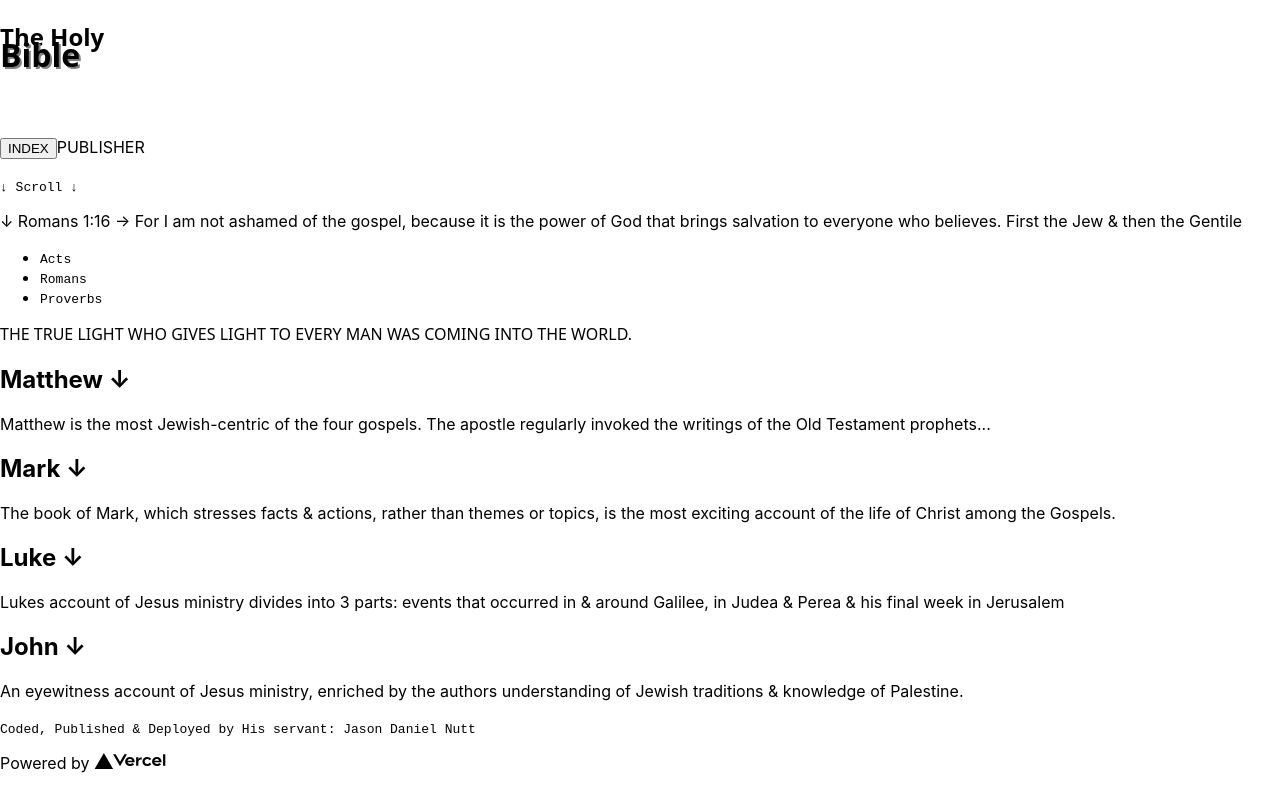
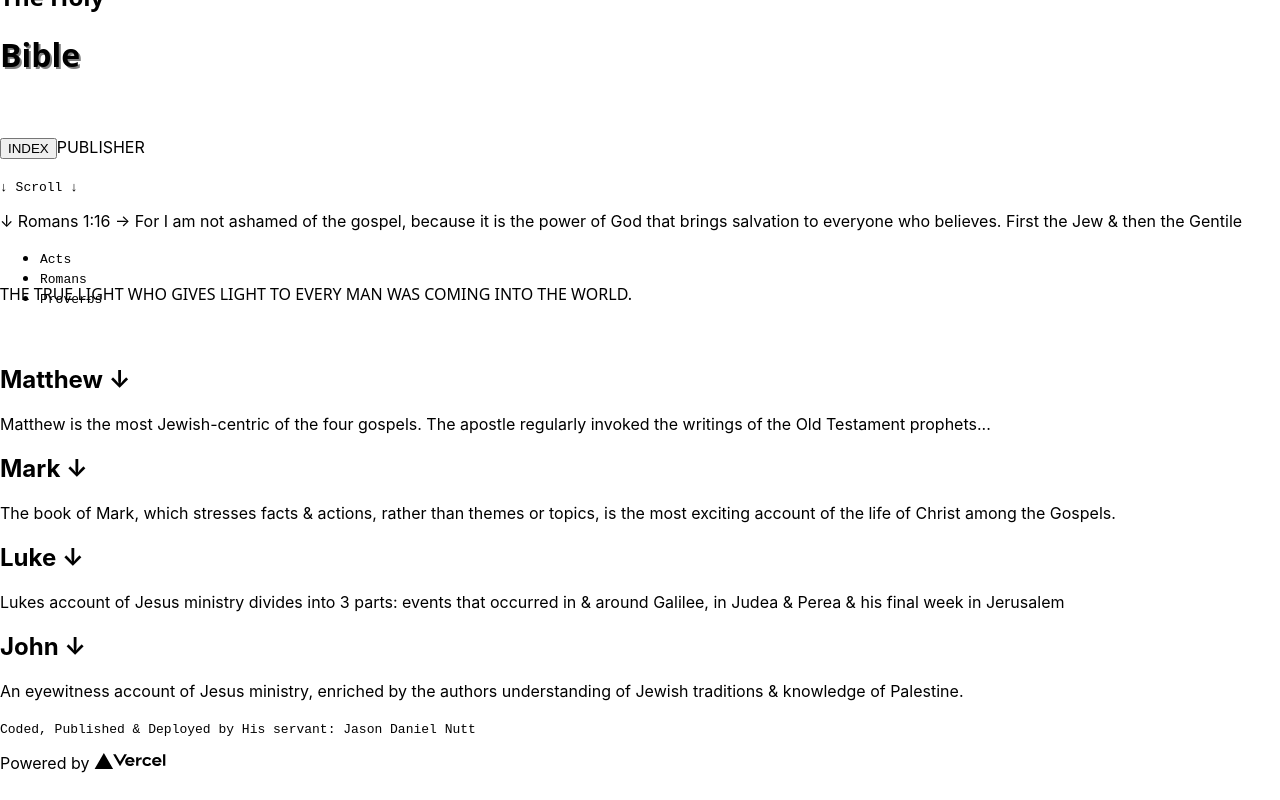
Before and after one commit to jnutt367/the-holy-bible, a Next.js app: page / in a window 1280 px wide. Built offline with nearby package versions, Linux system fonts and the light colour scheme.

Commit message:
Update Home.module.css
moving article to top

```diff
--- a/styles/Home.module.css
+++ b/styles/Home.module.css
@@ -3,7 +3,8 @@
 }
 .holy {
   font-family: Ariel, sans;
-
+  position: relative;
+   top: -40px;
 }
 .title {
   position: relative;
```
